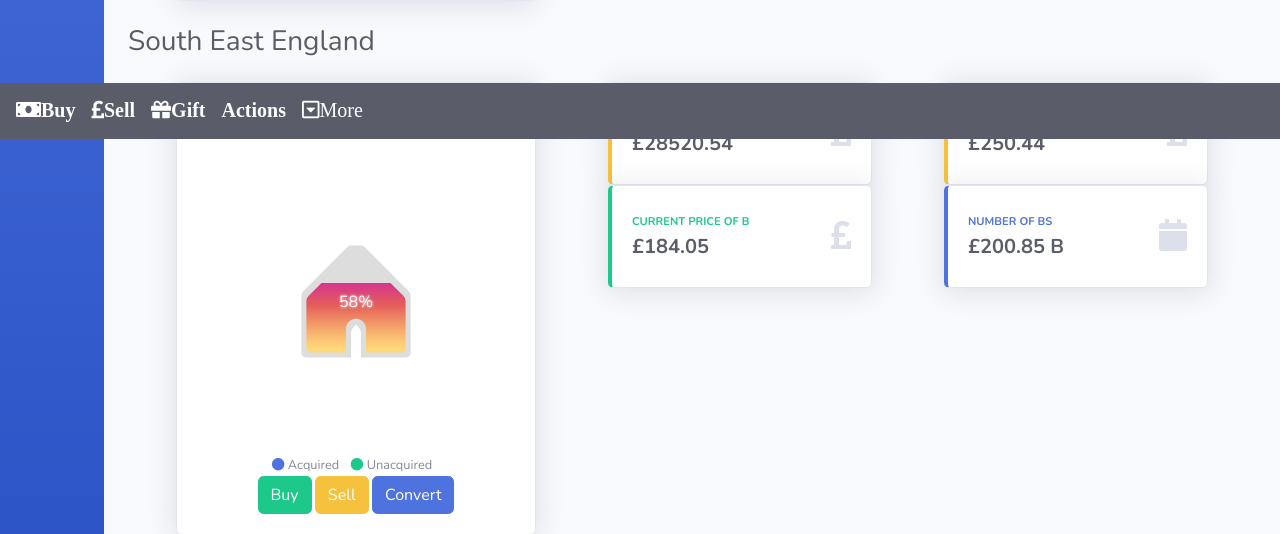
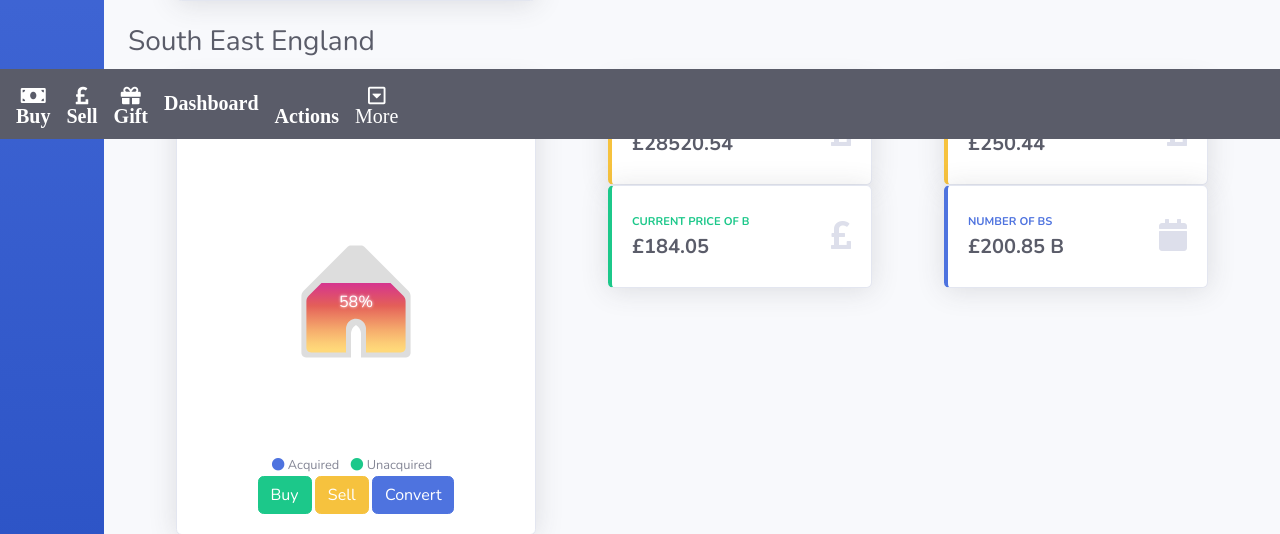
Before and after one commit to Edozie101/bbyb, a Django app: page /dashboard/ in a window 1280 px wide. Shown: the part 661-1195 px from the top of the page. Run offline with Django 3.2, Linux system fonts and the light colour scheme; some libraries are stand-ins or nearby versions.

Commit message:
added css nav change

```diff
--- a/bbb/bricks/templates/dashboard.html
+++ b/bbb/bricks/templates/dashboard.html
@@ -26,8 +26,8 @@
       color: white;
     }
     i{
-        display: inline-grid;
-        text-align: center;
+        display: inline-grid !important;
+        text-align: center !important;
     }
   </style>
 
@@ -171,7 +171,8 @@
             <a href="/buy" class="navbar-brand"><i class="fas fa-money-bill">Buy</i></a>
             <a href="/sell" class="navbar-brand"><i class="fas fa-pound-sign">Sell</i></a>
             <a href="/gift" class="navbar-brand"><i class="fas fa-gift">Gift</i></a>
-            <a href="#" class="navbar-brand"><i class="fas fa-location">Actions</i></a>
+            <a href="/gift" class="navbar-brand"><i class="fas fa-house">Dashboard</i></a>
+            <a href="#" class="navbar-brand"><i class="fas fa-buromobelexperte">Actions</i></a>
             <a href="#" class="navbar-brand"><i class="far fa-caret-square-down">More</i></a>
 
 
```
